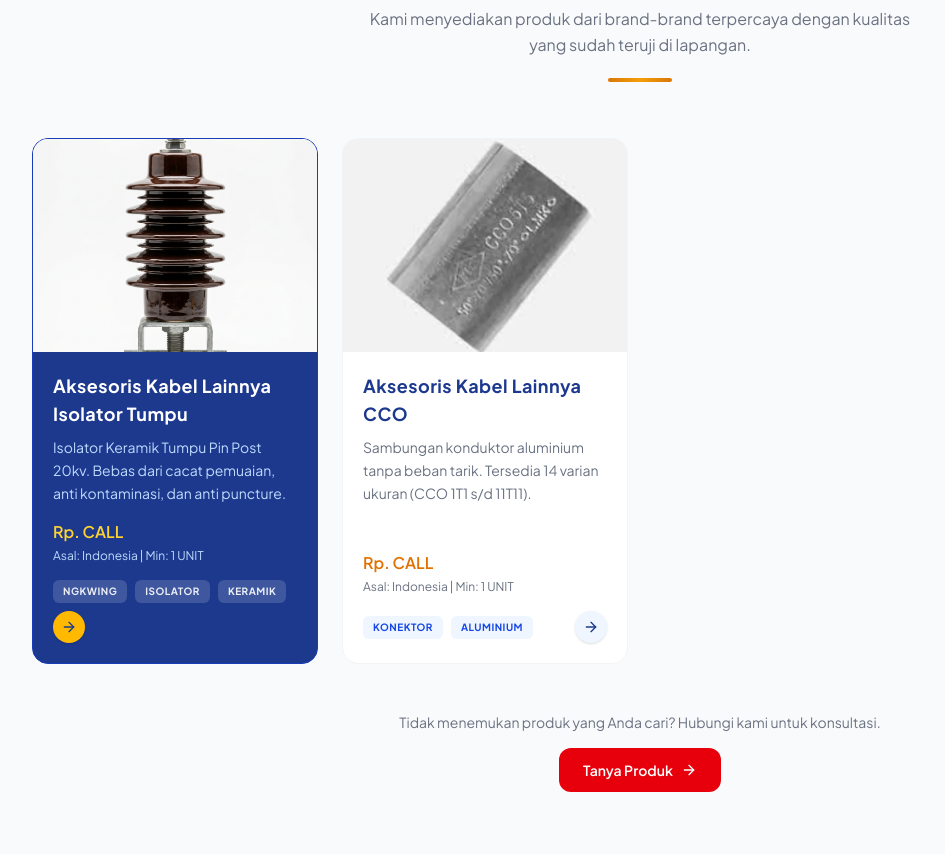
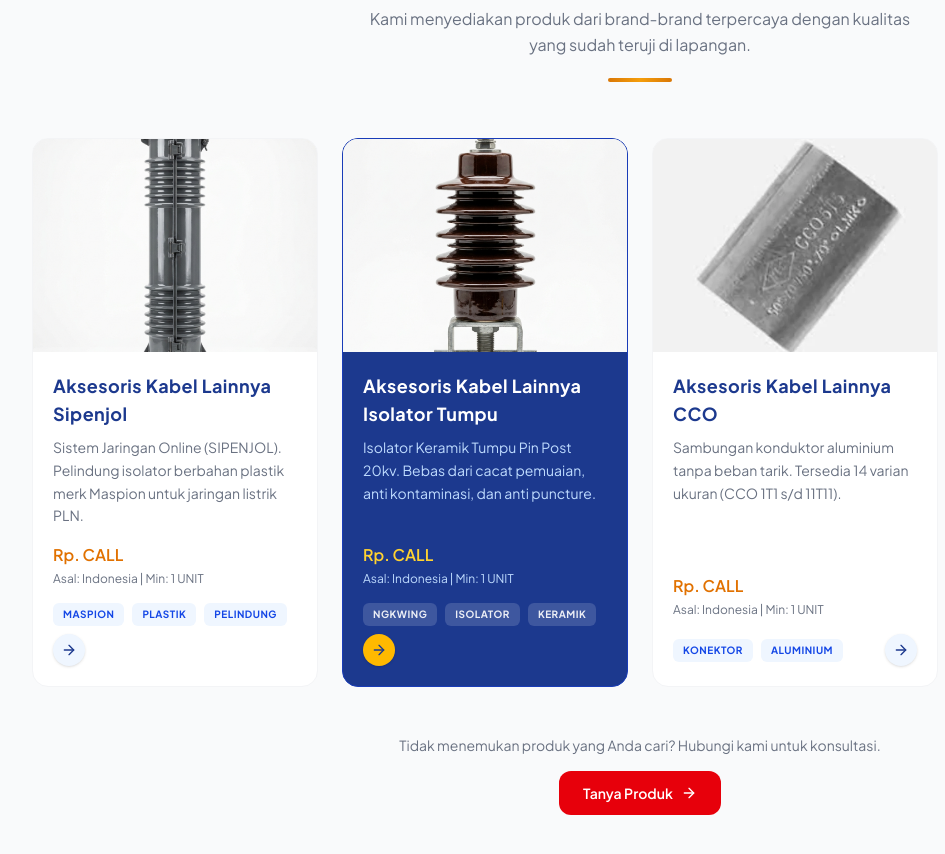
Before and after one commit to fazlurihza/Cahaya-Nusantara-Elektrik, a Next.js app: page / in a window 1280 px wide. Shown: the part 2060-2914 px from the top of the page, without its empty margins (0-945 px from the left). Built offline with nearby package versions, Linux system fonts and the light colour scheme.

Commit message:
Add Sipenjol product and generated image

```diff
--- a/src/app/page.tsx
+++ b/src/app/page.tsx
@@ -70,6 +70,20 @@ const stats = [
 ];
 
 const products = [
+  {
+    name: "Aksesoris Kabel Lainnya Sipenjol",
+    desc: "Sistem Jaringan Online (SIPENJOL). Pelindung isolator berbahan plastik merk Maspion untuk jaringan listrik PLN.",
+    fullDesc: "SIPENJOL (Sistem Jaringan Online)\n\nSpesifikasi:\n- Bahan Plastik merk Maspion\n- Ukuran Standard\n- Kegunaan: Digunakan untuk melindungi isolator pada jaringan listrik PLN.\n- Layanan: Siap kirim seluruh Indonesia.",
+    image: "/products/sipenjol/image1.jpg",
+    images: [
+      "/products/sipenjol/image1.jpg"
+    ],
+    price: "Rp. CALL",
+    origin: "Indonesia",
+    minOrder: "1 UNIT",
+    highlight: false,
+    tags: ["MASPION", "Plastik", "Pelindung"],
+  },
   {
     name: "Aksesoris Kabel Lainnya Isolator Tumpu",
     desc: "Isolator Keramik Tumpu Pin Post 20kv. Bebas dari cacat pemuaian, anti kontaminasi, dan anti puncture.",
```
Also changed, not shown: public/products/sipenjol/image1.jpg (added).
